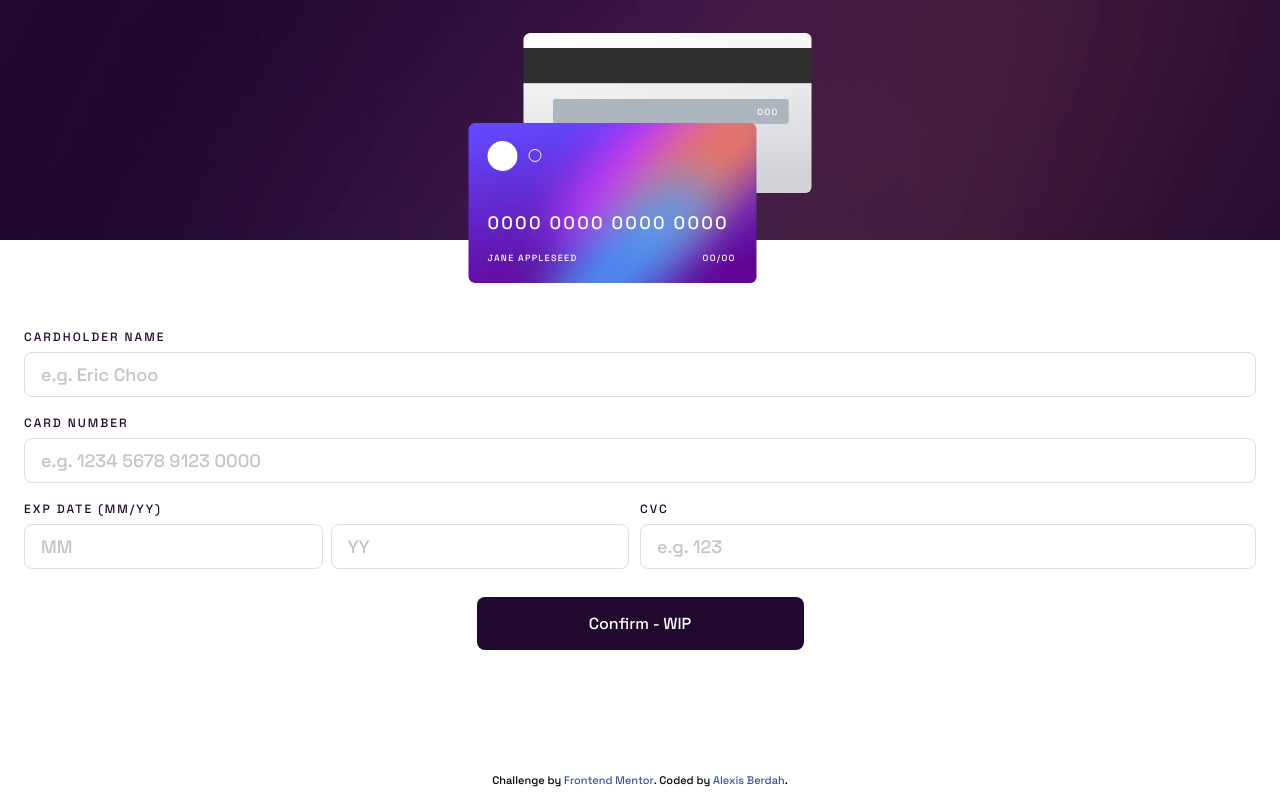
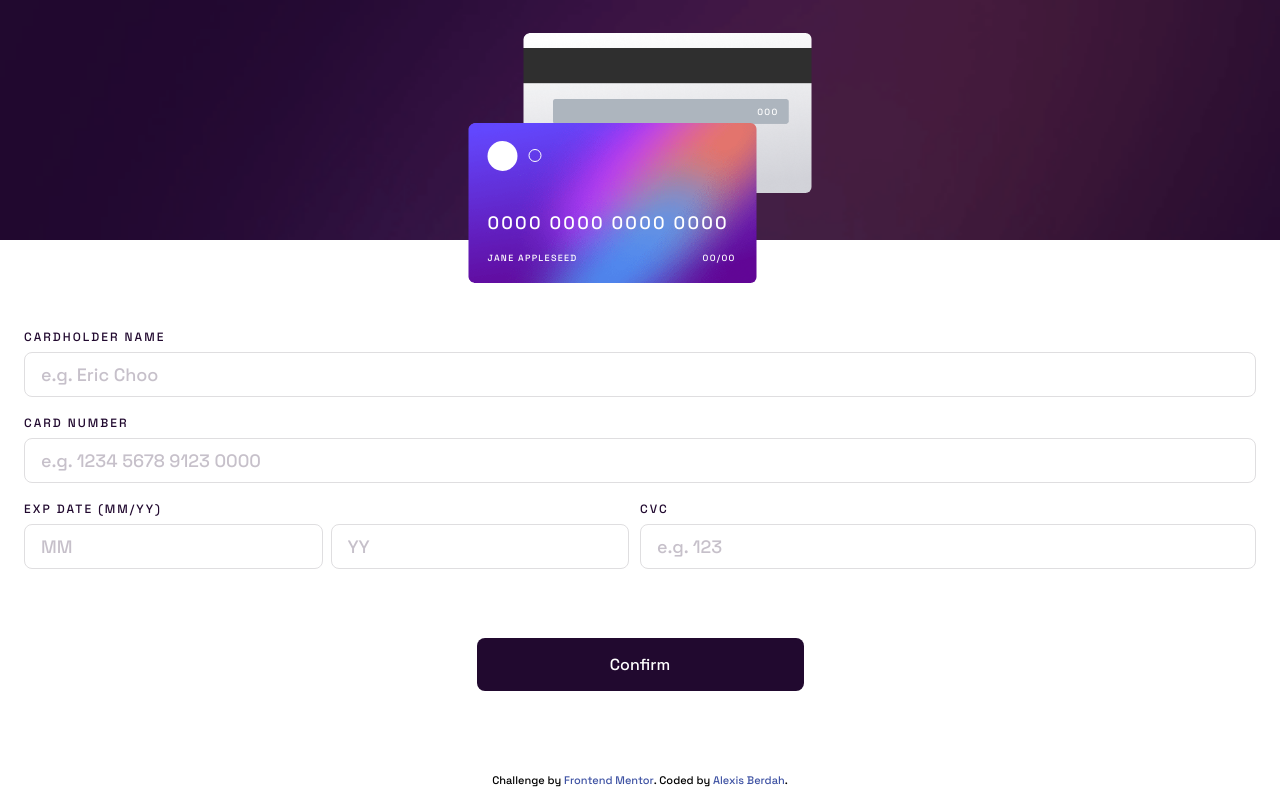
Before and after one commit to alexisberdah/interactive-card-details, a website built with Parcel: page index.html in a window 1280 px wide. Built offline with nearby package versions, Linux system fonts and the light colour scheme.

Commit message:
Alignment adjustments

```diff
--- a/index.html
+++ b/index.html
@@ -58,8 +58,10 @@
                         </div>
                     </div>
                 </div>
-                <div class="submitButton">
-                    <button name="submit">Confirm - WIP</button>
+                <div class="submitButtonContainer">
+                    <div class="submitButton">
+                        <button name="submit">Confirm</button>
+                    </div>
                 </div>
             </div>
         </div>
--- a/src/styles.scss
+++ b/src/styles.scss
@@ -117,7 +117,10 @@ body {
     flex-direction: column;
 
     .personForm {
+      display: flex;
+      flex-direction: column;
       margin: 5.6875rem 1.5rem 0 1.5rem;
+      height: 100%;
 
       .field:first-child {
         margin-top: 0;
@@ -179,16 +182,23 @@ body {
         }
       }
 
+      .submitButtonContainer {
+        flex-grow: 1;
+        display: flex;
+        justify-content: center;
+        align-items: center;
+
         .submitButton {
           background-color: $deepViolet;
           color: white;
-        margin: 1.75rem auto auto auto;
           height: 3.3125rem;
           width: 20.4375rem;
           border-radius: .5rem;
           display: flex;
           justify-content: center;
         }
+      }
+
     }
   }
 
```
Also changed, not shown: docs/index.html (+1 -1 lines), src/styles.css, 7 other files. Lines whose indentation alone changed are shown as unchanged.
